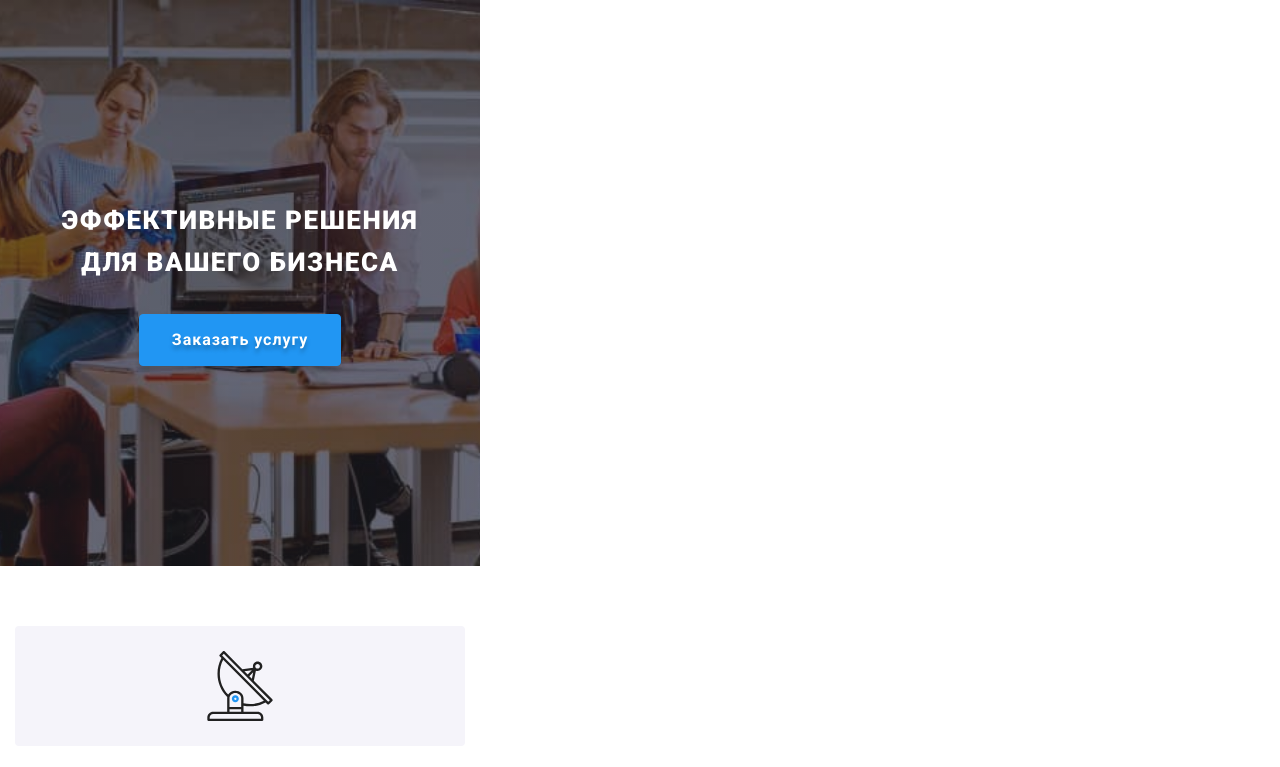
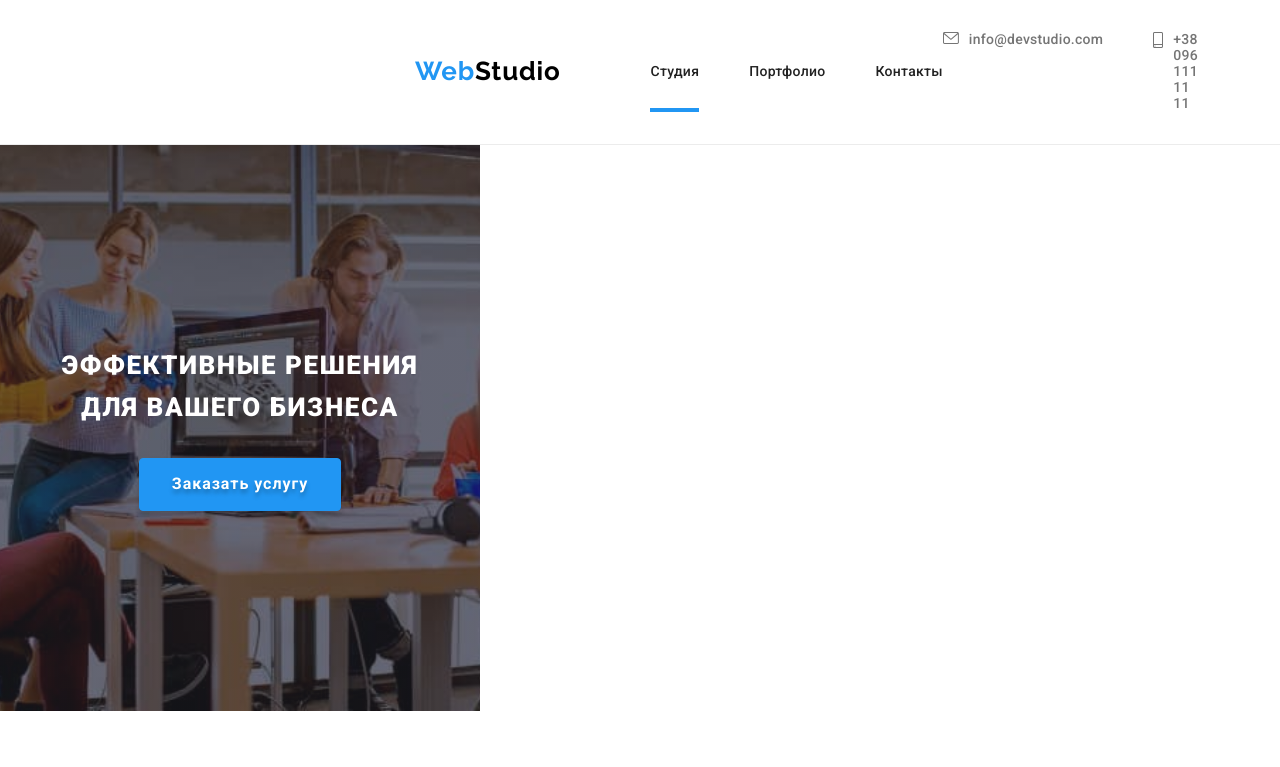
Before and after one commit to Ilya-Zaporozhets/WebStudio, a plain HTML site: page index.html in a window 1280 px wide. Shown: the top 767 px of the page. Drawn offline with nearby package versions, Linux system fonts and the light colour scheme.

Commit message:
Update index.html

```diff
--- a/index.html
+++ b/index.html
@@ -24,7 +24,7 @@
 
     <!--Шапка сайта-->
 
-    <header class="header visually-hidden">
+    <header class="header">
 
             <div class="header__wrapper container">
 
```
